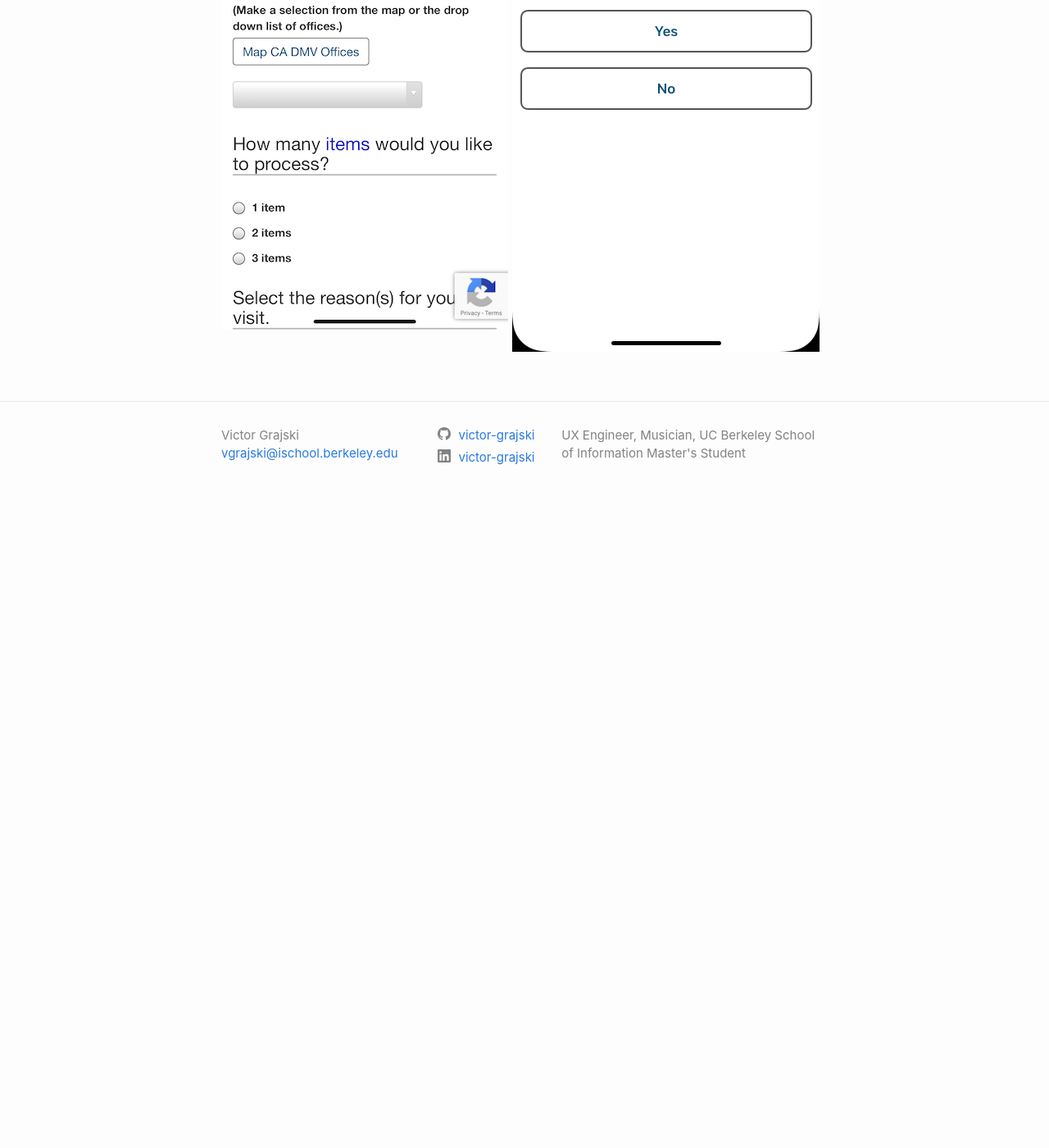
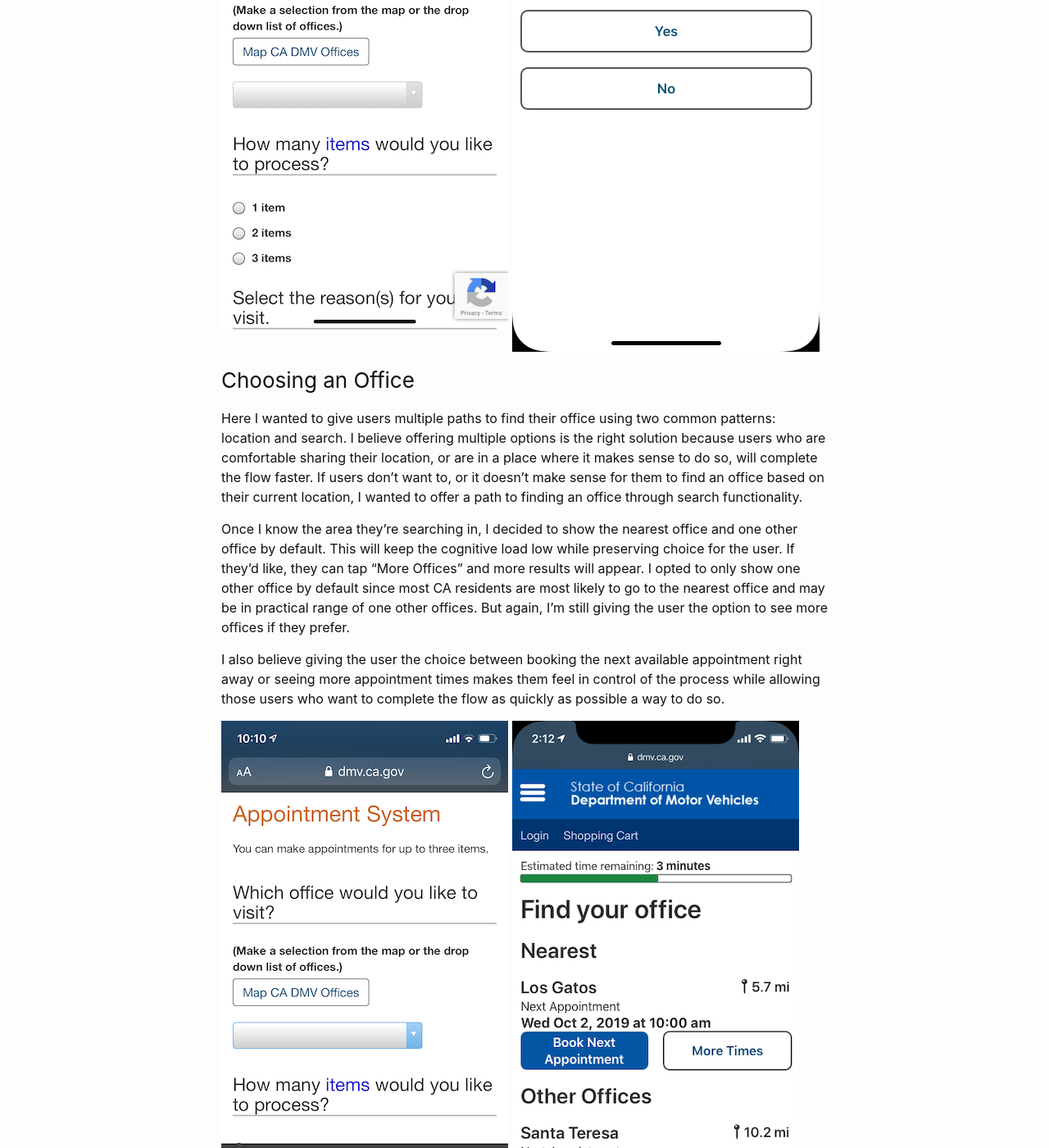
Before and after one commit to victor-grajski/portfolio-old, a Jekyll site: the page built from _posts/2019-10-08-dmv-redesign.markdown, in a window 1280 px wide and 1400 px high, scrolled down 2592 px. Shown: the whole window at 82% size. Built offline with Jekyll 4.4.1, drawn with Linux system fonts in a browser that asks for light colours; before the commit the page ends 3222 px from its top, so only the background shows below that; some of the changed text lies outside the part shown.

Commit message:
Update 2019-10-08-dmv-redesign.markdown

```diff
--- a/_posts/2019-10-08-dmv-redesign.markdown
+++ b/_posts/2019-10-08-dmv-redesign.markdown
@@ -26,3 +26,22 @@ I also included a progress bar with estimated time remaining in order to give us
 Finally, I included info boxes to clarify some of the finer details to the user without overwhelming them with text on the screen by default.
 
 <img src="/assets/dmv/book-an-appointment-before.png" alt="book-an-appointment-before" /> <img src="/assets/dmv/step-one-after2.png" alt="step-one" />
+
+### Choosing an Office
+Here I wanted to give users multiple paths to find their office using two common patterns: location and search. I believe offering multiple options is the right solution because users who are comfortable sharing their location, or are in a place where it makes sense to do so, will complete the flow faster. If users don't want to, or it doesn't make sense for them to find an office based on their current location, I wanted to offer a path to finding an office through search functionality.
+
+Once I know the area they're searching in, I decided to show the nearest office and one other office by default. This will keep the cognitive load low while preserving choice for the user. If they'd like, they can tap "More Offices" and more results will appear. I opted to only show one other office by default since most CA residents are most likely to go to the nearest office and may be in practical range of one other offices. But again, I'm still giving the user the option to see more offices if they prefer.
+
+I also believe giving the user the choice between booking the next available appointment right away or seeing more appointment times makes them feel in control of the process while allowing those users who want to complete the flow as quickly as possible a way to do so.
+
+<img src="/assets/dmv/find-an-office-before.png" alt="find-an-office-before" /> <img src="/assets/dmv/find-an-office-after.png" alt="find-an-office-after" />
+
+### Choosing a Time
+Here I want to guide the user to booking the first available appointment but also preserve the choice to choose their own time. They can either filter by the time slots available on a given day, or they can filter to which days have a given time slot available. I believe this was the right decision because user conceptualize their availability in different ways and I wanted to preserve that choice. Some users may only be available at a certain time of day or on a certain day.
+
+<img src="/assets/dmv/choose-a-time-before.png" alt="choose-a-time-before" /> <img src="/assets/dmv/choose-a-time-after.png" alt="choose-a-time-after" />
+
+## The Day Of
+I decided to create a dedicated page for users to refer back to leading up to their appointment and to use when they check in (the button renders an infobox with a QR code). I also envision a link to this page being sent in the reminder and confirmation email/text message. Having a central place to refer back to reduces cognitive load as users prepare for their appointment and may reduce customer complaints.
+
+<img src="/assets/dmv/confirm-appointment-before2.png" alt="confirm-appointment-before" /> <img src="/assets/dmv/day-of-after.png" alt="day-of-after" />
```
